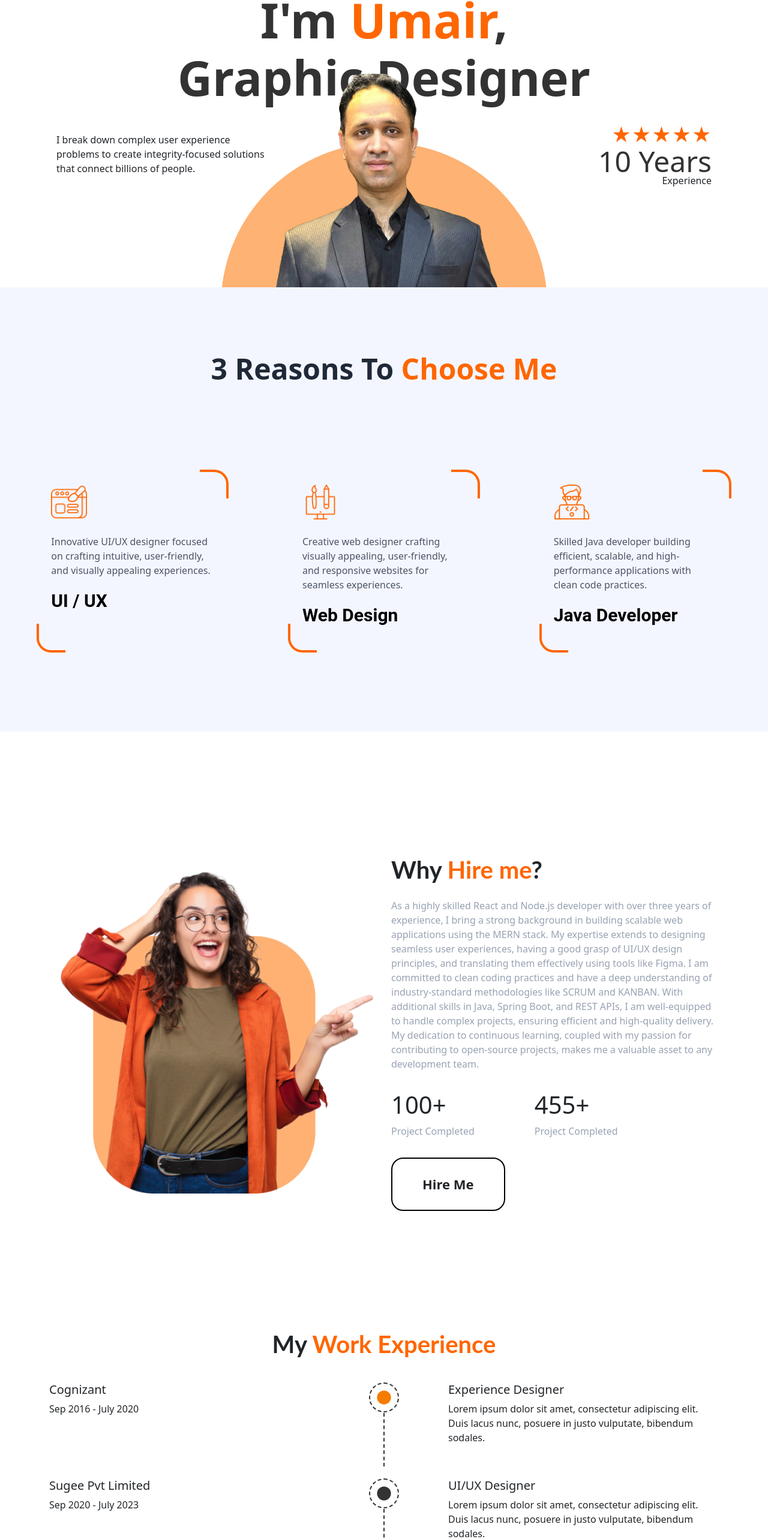
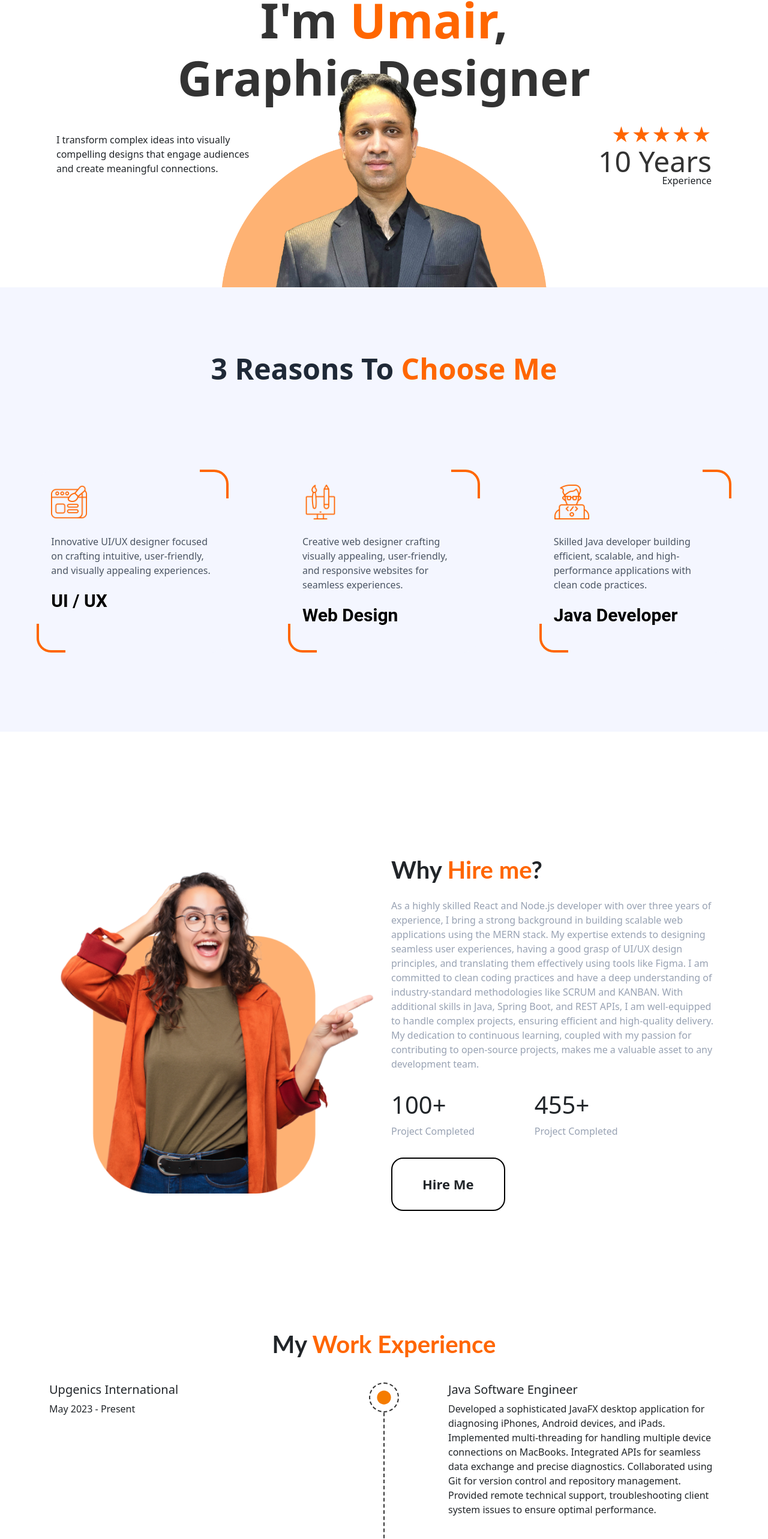
Before and after one commit to Zunairzz/Porfolio, a React (Create React App) app in the folder frontend/: page / in a window 1280 px wide. Shown: the part 203-2769 px from the top of the page at 60% size. Built offline with nearby package versions, Linux system fonts and the light colour scheme; a web font is replaced by a local one.

Commit message:
- Add email service

```diff
--- a/frontend/package.json
+++ b/frontend/package.json
@@ -3,6 +3,7 @@
   "version": "0.1.0",
   "private": true,
   "dependencies": {
+    "@emailjs/browser": "^4.4.1",
     "@emotion/react": "^11.14.0",
     "@emotion/styled": "^11.14.0",
     "@fortawesome/fontawesome-free": "^6.7.2",
--- a/frontend/src/component/Footer.js
+++ b/frontend/src/component/Footer.js
@@ -43,7 +43,7 @@ const Footer = () => {
 
             {/* Copyright */}
             <div className="footer-bottom">
-                <p>&copy; {new Date().getFullYear()} My Resume. All rights reserved.</p>
+                <p>&copy; {new Date().getFullYear()} Pixel Drift. All rights reserved.</p>
             </div>
         </footer>
     );
--- a/frontend/src/component/Navbar6.jsx
+++ b/frontend/src/component/Navbar6.jsx
@@ -6,7 +6,7 @@ import {Bars3Icon, XMarkIcon} from '@heroicons/react/24/outline'
 import {NavItem, NavLink} from "reactstrap";
 import {NavLink as ReactLink, useLocation} from "react-router-dom";
 import '../css/Navbar6.css'
-import logo from "../assests/MyPorfolioLogo.png";
+import logo from "../assests/logo.jpg";
 
 const navigation = [
     {name: 'Home', href: '/'},
--- a/frontend/src/component/ProfileSlider.js
+++ b/frontend/src/component/ProfileSlider.js
@@ -19,9 +19,30 @@ export const ProfileSlider = () => {
     };
 
     const items = [
-        {id: 1, name: "Zunair", jobDescription: "Full Stack Developer", src: zunair, experience: "3 Years"},
-        {id: 2, name: "Zaman", jobDescription: "Full Stack Developer", src: zaman, experience: "2 Years"},
-        {id: 3, name: "Umair", jobDescription: "Graphic Designer", src: umairBhai, experience: "10 Years"}
+        {
+            id: 1,
+            name: "Zunair",
+            jobDescription: "Full Stack Developer",
+            src: zunair,
+            experience: "6 Years",
+            heading: "I simplify complex user experience challenges to design integrity-driven solutions that reach billions of people."
+        },
+        {
+            id: 2,
+            name: "Zaman",
+            jobDescription: "Full Stack Developer",
+            src: zaman,
+            experience: "5 Years",
+            heading: "I break down complex user experience problems to create integrity-focused solutions that connect billions of people."
+        },
+        {
+            id: 3,
+            name: "Umair",
+            jobDescription: "Graphic Designer",
+            src: umairBhai,
+            experience: "10 Years",
+            heading: "I transform complex ideas into visually compelling designs that engage audiences and create meaningful connections."
+        }
     ];
 
     const slides = items.map((item) => {
@@ -66,8 +87,7 @@ export const ProfileSlider = () => {
                             transition={{duration: 0.8}}
                         >
                             <blockquote>
-                                I break down complex user experience problems to create integrity-focused solutions
-                                that connect billions of people.
+                                {item.heading}
                             </blockquote>
                         </motion.div>
                     </Col>
--- a/frontend/src/component/Testimonials.js
+++ b/frontend/src/component/Testimonials.js
@@ -36,7 +36,7 @@ export const Testimonials = () => {
         {
             id: 1,
             jobTitle: "Java Developer",
-            name: "Zunair Sarwar",
+            name: "Naseer Iqbal",
             caption: "Passionate Java Developer with expertise in Spring Boot and microservices.",
             src: zunair,
             rating: 4
--- a/frontend/src/css/contactus.css
+++ b/frontend/src/css/contactus.css
@@ -13,8 +13,56 @@
     box-shadow: 0 4px 8px rgba(0, 0, 0, 0.1);
 }
 
+.animate-left {
+    animation: slideInFromLeft 1s ease-out;
+}
+
+.animate-right {
+    animation: slideInFromRight 1s ease-out;
+}
+
+/* Optional: Add media query to disable animations on smaller screens if desired */
+@media only screen and (max-width: 768px) {
+    .animate-left, .animate-right {
+        animation: none;
+    }
+}
+
 @media only screen and (max-width: 900px) {
     .contact-us-form {
         margin-top: 50px;
     }
 }
+
+@keyframes slideInFromLeft {
+    0% {
+        transform: translateX(-100%);
+        opacity: 0;
+    }
+    100% {
+        transform: translateX(0);
+        opacity: 1;
+    }
+}
+
+@keyframes slideInFromRight {
+    0% {
+        transform: translateX(100%);
+        opacity: 0;
+    }
+    100% {
+        transform: translateX(0);
+        opacity: 1;
+    }
+}
+
+@keyframes slideUpFade {
+    0% {
+        transform: translateY(50px);
+        opacity: 0;
+    }
+    100% {
+        transform: translateY(0);
+        opacity: 1;
+    }
+}
--- a/frontend/src/css/resume.css
+++ b/frontend/src/css/resume.css
@@ -50,3 +50,40 @@
         font-size: 20px;
     }
 }
+
+.resume-parent {
+    margin-top: 10rem;
+}
+
+.resume-row {
+    opacity: 0; /* Start hidden */
+    transform: translateY(50px); /* Start 50px below */
+    transition: all 0.8s ease-out;
+}
+
+.resume-row.visible {
+    opacity: 1;
+    transform: translateY(0);
+}
+
+/* Stagger the animations for each row */
+.resume-row:nth-child(1) {
+    transition-delay: 0.1s;
+}
+
+.resume-row:nth-child(2) {
+    transition-delay: 0.3s;
+}
+
+.resume-row:nth-child(3) {
+    transition-delay: 0.5s;
+}
+
+/* Existing styles remain the same */
+.resume-title {
+    padding: 0;
+    font-size: 70px;
+    font-family: "Times New Roman", serif;
+}
+
+/* ... rest of your existing CSS ... */
--- a/frontend/src/pages/WorkExperience.js
+++ b/frontend/src/pages/WorkExperience.js
@@ -6,22 +6,22 @@ import '../css/WorkExperience.css';
 const WorkExperience = () => {
     const experiences = [
         {
-            company: "Cognizant",
-            duration: "Sep 2016 - July 2020",
-            position: "Experience Designer",
-            description: "Lorem ipsum dolor sit amet, consectetur adipiscing elit. Duis lacus nunc, posuere in justo vulputate, bibendum sodales.",
+            company: "Upgenics International",
+            duration: "May 2023 - Present",
+            position: "Java Software Engineer",
+            description: "Developed a sophisticated JavaFX desktop application for diagnosing iPhones, Android devices, and iPads. Implemented multi-threading for handling multiple device connections on MacBooks. Integrated APIs for seamless data exchange and precise diagnostics. Collaborated using Git for version control and repository management. Provided remote technical support, troubleshooting client system issues to ensure optimal performance.",
         },
         {
-            company: "Sugee Pvt Limited",
-            duration: "Sep 2020 - July 2023",
-            position: "UI/UX Designer",
-            description: "Lorem ipsum dolor sit amet, consectetur adipiscing elit. Duis lacus nunc, posuere in justo vulputate, bibendum sodales.",
+            company: "Allied Bank Limited",
+            duration: "Sep 2022 - Apr 2023",
+            position: "Java Software Engineer",
+            description: "Worked with Java frameworks like Spring Boot, JSF, and JavaFX for application development. Utilized Oracle PL/SQL for backend data management. Managed projects like ABL-SOFT (JSF-based reporting and user rights management) and developed AmsEmailSender for scheduled email delivery. Collaborated on version control using Git Server.",
         },
         {
-            company: "Cineststox",
-            duration: "Sep 2023 - Present",
-            position: "Lead UX Designer",
-            description: "Lorem ipsum dolor sit amet, consectetur adipiscing elit. Duis lacus nunc, posuere in justo vulputate, bibendum sodales.",
+            company: "XStak",
+            duration: "Sep 2021 - Aug 2022",
+            position: "Java Software Engineer",
+            description: "Worked as a Back-End Software Engineer on an omnichannel ERP middleware, integrating order management and inventory systems with platforms like Magento and Shopify. Contributed to Pakistan’s leading cloud-based POS software. Designed and optimized backend solutions for seamless order processing and inventory synchronization. Collaborated on version control using Git.",
         },
     ];
 
@@ -61,7 +61,7 @@ const WorkExperience = () => {
         },
         verticalLine: {
             position: 'absolute',
-            top: '20px',
+            top: '40px',
             left: '50%',
             transform: 'translateX(-50%)', // Center-aligns the line horizontally
             borderLeft: '2px dashed #333',
```
Also changed, not shown: frontend/src/pages/ContactUs.jsx (+28 -147 lines), frontend/src/assests/logo.jpg (added), frontend/src/css/WorkExperience.css (line endings or trailing spaces), 1 other file (tests, documents, lock files or other folders).
